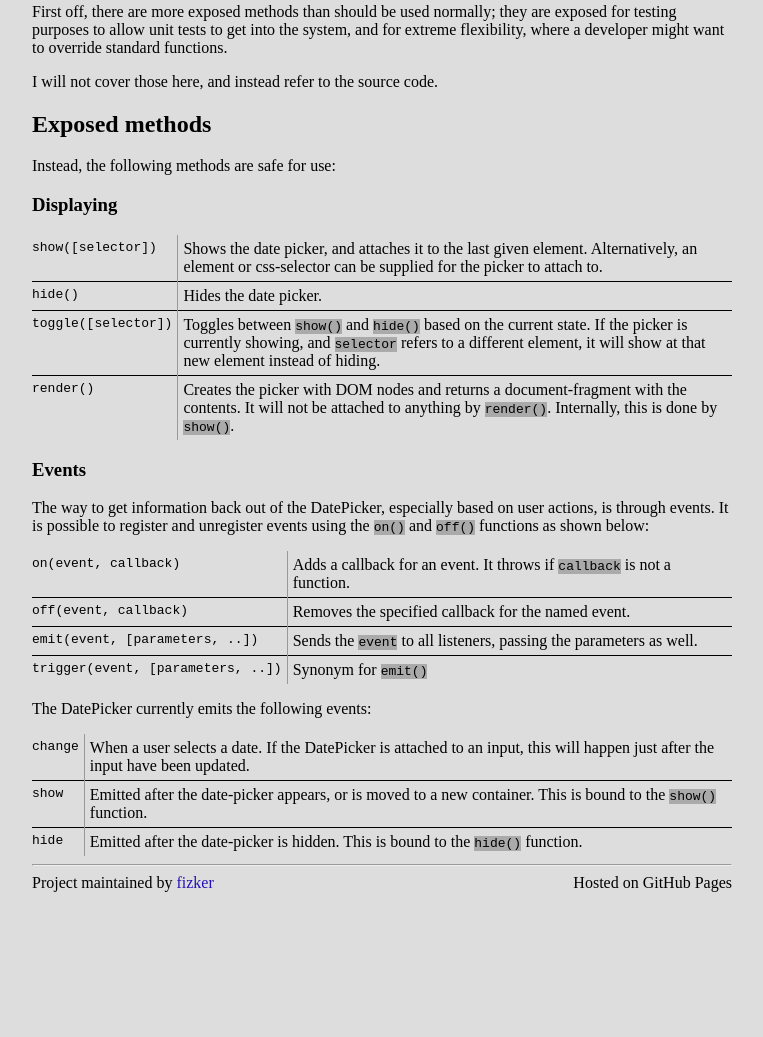
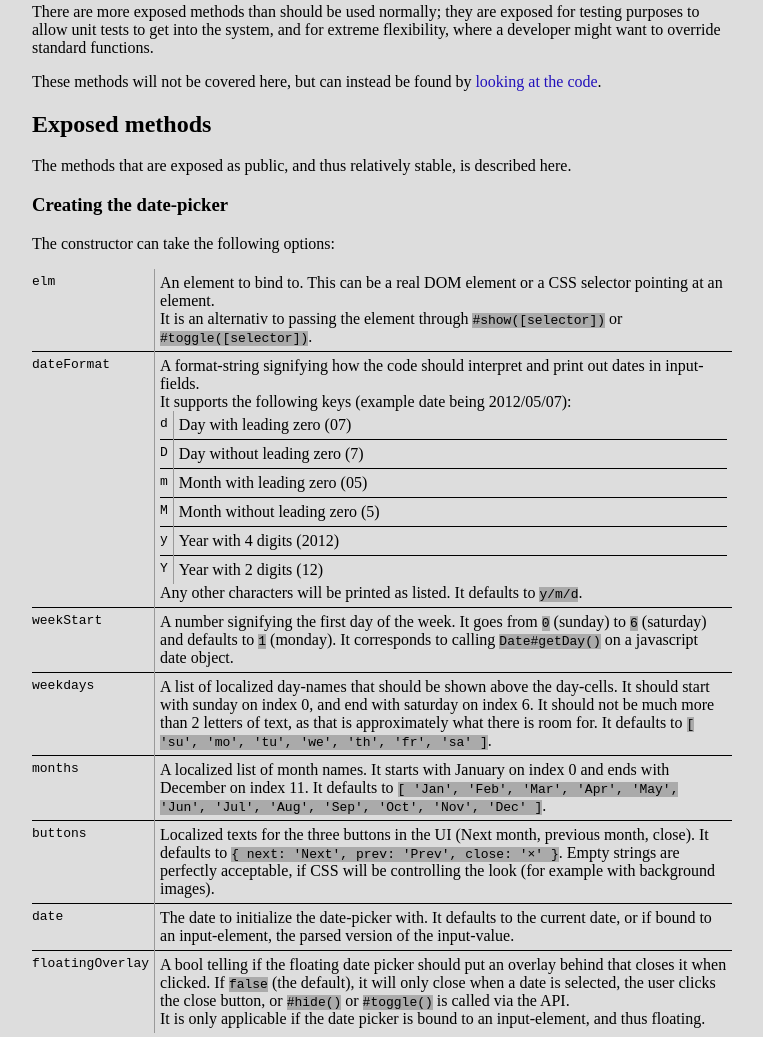
Before and after one commit to Raynos/date-picker, a website: page docs.html in a window 1280 px wide. Shown: the part 321-1358 px from the top of the page, without its empty margins (258-1021 px from the left). Before the commit the page ends 1213 px from the top, so only its background shows below. Drawn offline with Linux system fonts and the light colour scheme.

Commit message:
Updated the docs with options for constructor. - Updated the style a bit to be prettier (regarding the footer).

```diff
--- a/docs.html
+++ b/docs.html
@@ -6,14 +6,14 @@
 <link href=style.css rel=stylesheet>
 
 
-<div id=header>
+<header id=header>
 <nav class="topnav">
 	<a class="fork" href=https://github.com/fizker/date-picker>View On GitHub</a>
 	<label class="title">Downloads:</label>
 	<a class="downloads" href=https://github.com/fizker/date-picker/tarball/master>TAR</a>
 	<a class="downloads" href=https://github.com/fizker/date-picker/zipball/master>ZIP</a>
 </nav>
-</div>
+</header>
 
 <section id=content>
 	<h1>date-picker</h1>
@@ -33,15 +33,95 @@ overriding the css.</p>
 
 <h2>Exposed non-public methods</h2>
 
-<p>First off, there are more exposed methods than should be used normally; they are
-exposed for testing purposes to allow unit tests to get into the system, and for
-extreme flexibility, where a developer might want to override standard functions.</p>
+<p>There are more exposed methods than should be used normally; they are exposed
+for testing purposes to allow unit tests to get into the system, and for extreme
+flexibility, where a developer might want to override standard functions.</p>
 
-<p>I will not cover those here, and instead refer to the source code.</p>
+<p>These methods will not be covered here, but can instead be found by <a href="https://github.com/fizker/date-picker/blob/master/src/dp.js">looking at
+the code</a>.</p>
 
 <h2>Exposed methods</h2>
 
-<p>Instead, the following methods are safe for use:</p>
+<p>The methods that are exposed as public, and thus relatively stable, is described
+here.</p>
+
+<h3>Creating the date-picker</h3>
+
+<p>The constructor can take the following options:</p>
+
+<table class="ex-methods">
+<tr>
+    <td>elm
+    <td>An element to bind to. This can be a real DOM element or a CSS selector
+      pointing at an element.<br>
+      It is an alternativ to passing the element through
+      <code>#show([selector])</code> or <code>#toggle([selector])</code>.
+<tr>
+    <td>dateFormat
+    <td>A format-string signifying how the code should interpret and print out
+      dates in input-fields.<br>
+      It supports the following keys (example date being 2012/05/07):
+      <table class="ex-methods">
+      <tr>
+        <td>d
+        <td>Day with leading zero (07)
+      <tr>
+        <td>D
+        <td>Day without leading zero (7)
+      <tr>
+        <td>m
+        <td>Month with leading zero (05)
+      <tr>
+        <td>M
+        <td>Month without leading zero (5)
+      <tr>
+        <td>y
+        <td>Year with 4 digits (2012)
+      <tr>
+        <td>Y
+        <td>Year with 2 digits (12)
+      </table>
+      Any other characters will be printed as listed. It defaults to
+      <code>y/m/d</code>.
+<tr>
+    <td>weekStart
+    <td>A number signifying the first day of the week. It goes from <code>0</code>
+      (sunday) to <code>6</code> (saturday) and defaults to <code>1</code>
+      (monday). It corresponds to calling <code>Date#getDay()</code> on a
+      javascript date object.
+<tr>
+    <td>weekdays
+    <td>A list of localized day-names that should be shown above the day-cells.
+      It should start with sunday on index 0, and end with saturday on index 6.
+      It should not be much more than 2 letters of text, as that is approximately
+      what there is room for. It defaults to <code>[ 'su', 'mo', 'tu', 'we',
+      'th', 'fr', 'sa' ]</code>.
+<tr>
+    <td>months
+    <td>A localized list of month names. It starts with January on index 0 and
+      ends with December on index 11. It defaults to <code>[ 'Jan', 'Feb',
+      'Mar', 'Apr', 'May', 'Jun', 'Jul', 'Aug', 'Sep', 'Oct', 'Nov',
+      'Dec' ]</code>.
+<tr>
+    <td>buttons
+    <td>Localized texts for the three buttons in the UI (Next month, previous
+      month, close). It defaults to <code>{ next: 'Next', prev: 'Prev', close:
+      '×' }</code>. Empty strings are perfectly acceptable, if CSS will be
+      controlling the look (for example with background images).
+<tr>
+    <td>date
+    <td>The date to initialize the date-picker with. It defaults to the current
+      date, or if bound to an input-element, the parsed version of the
+      input-value.
+<tr>
+    <td>floatingOverlay
+    <td>A bool telling if the floating date picker should put an overlay behind
+      that closes it when clicked. If <code>false</code> (the default), it will
+      only close when a date is selected, the user clicks the close button, or
+      <code>#hide()</code> or <code>#toggle()</code> is called via the API.<br>
+      It is only applicable if the date picker is bound to an input-element, and
+      thus floating.
+</table>
 
 <h3>Displaying</h3>
 
@@ -107,9 +187,11 @@ using the <code>on()</code> and <code>off()</code> functions as shown below:</p>
       <code>hide()</code> function.
 </table>
 
+</section>
 
-	<hr>
+<footer id="footer">
+<div>
 	<span class="credits left">Project maintained by <a href=https://github.com/fizker>fizker</a></span>
 	<span class="credits right">Hosted on GitHub Pages</span>
-
-</section>
+</div>
+</footer>
--- a/style.css
+++ b/style.css
@@ -5,6 +5,7 @@ a {
 
   .topnav
 , #content
+, #footer > div
 {
 	width: 700px;
 	margin: 0 auto;
@@ -17,12 +18,21 @@ body {
 	background: #ddd;
 }
 
-#header {
+  #header
+, #footer
+{
 	min-width: 700px;
 	background: #888;
 	padding: 10px;
 	margin: 0;
+}
+
+#header {
 	border-bottom: 6px solid #666;
+}
+#footer {
+	margin: 10px 0 0;
+	border-top: 6px solid #666;
 }
 
 .topnav {
```
Also changed, not shown: _layout.html (+7 -5 lines), docs.md (+85 -5 lines), examples.html (+7 -5 lines), index.html (+7 -5 lines).
